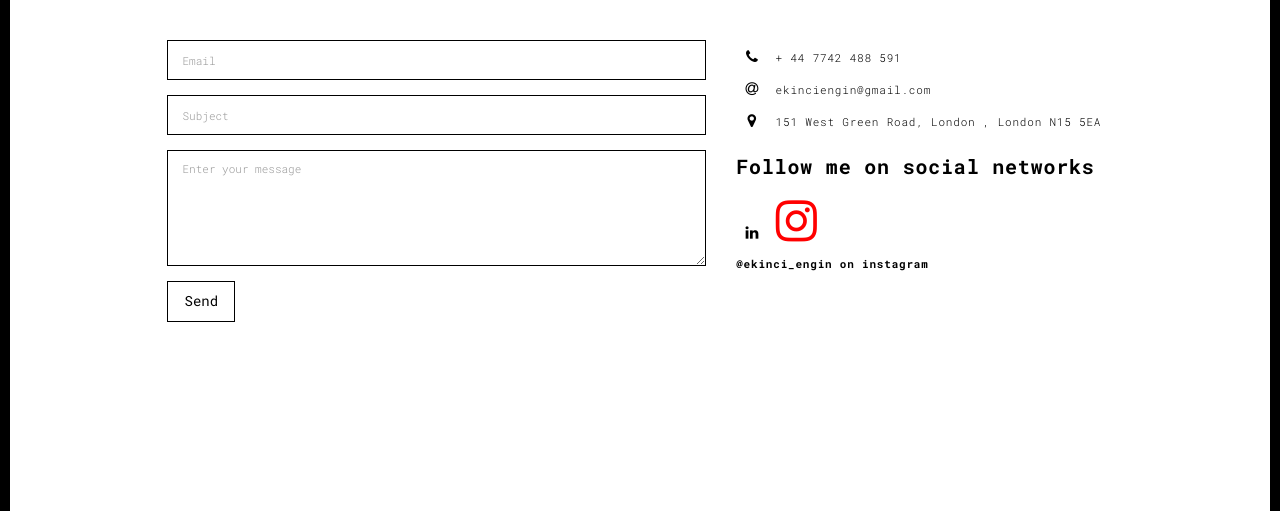
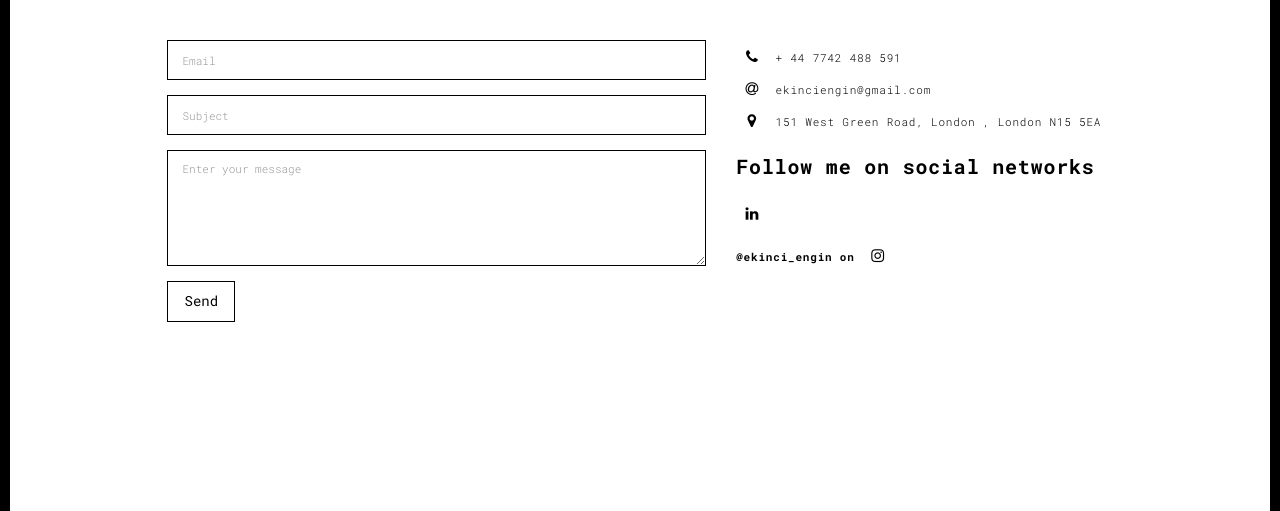
Before and after one commit to ekinciengin/portfolio, a Flask app: page /contact.html in a window 1280 px wide. Shown: the part 162-673 px from the top of the page. Run offline with Flask 2, Linux system fonts and the light colour scheme; some libraries are stand-ins or nearby versions.

Commit message:
HTML Changes 3

```diff
--- a/templates/about.html
+++ b/templates/about.html
@@ -61,7 +61,7 @@
             <div class="col-md-10 col-md-offset-1">
               <div class="row">
                 <div class="col-xs-12 col-md-6">
-                  <h3>Who am I?</h3>
+                  <h3>Who I am</h3>
                   <p>I am an Expert Oracle Developer who started his professional career in 2009 and I'm a freelance software developer.</p>
                   <h3>What I achieved </h3>
                   <p>I have a lot of project and support process experience in the different sectors such as Telecommunication,
@@ -69,7 +69,6 @@
                     migration and integration processes. Through my experience, you can trust me on your business processes.
                     I'm on expert level for Oracle and SQL, on mid-level for Python and ETL.
 
-                  <h3>Maecenas luctus at sem quis varius</h3>
                 </div>
                 <div class="col-xs-12 col-md-6">
                   <img src="./static/assets/images/Boss_Me.jpg" class="img-responsive" alt="">
--- a/templates/contact.html
+++ b/templates/contact.html
@@ -99,11 +99,10 @@
                         <i class="fa fa-linkedin"></i>
                       </a>
 
-                      <a href="https://www.instagram.com/ekinci_engin/" title="" class="fa-icon">
-                        <i class="fa fa-instagram" style="font-size:48px;color:red"></i>
-                      </a>
-
-                      <h4>@ekinci_engin on instagram</h4>
+                      <h4>@ekinci_engin on
+                        <a href="https://www.instagram.com/ekinci_engin/" title="" class="fa-icon">
+                        <i class="fa fa-instagram"></i>
+                      </a></h4>
 
                     </div>
                   </div>
```
Also changed, not shown: templates/works.html (+0 -7 lines).
